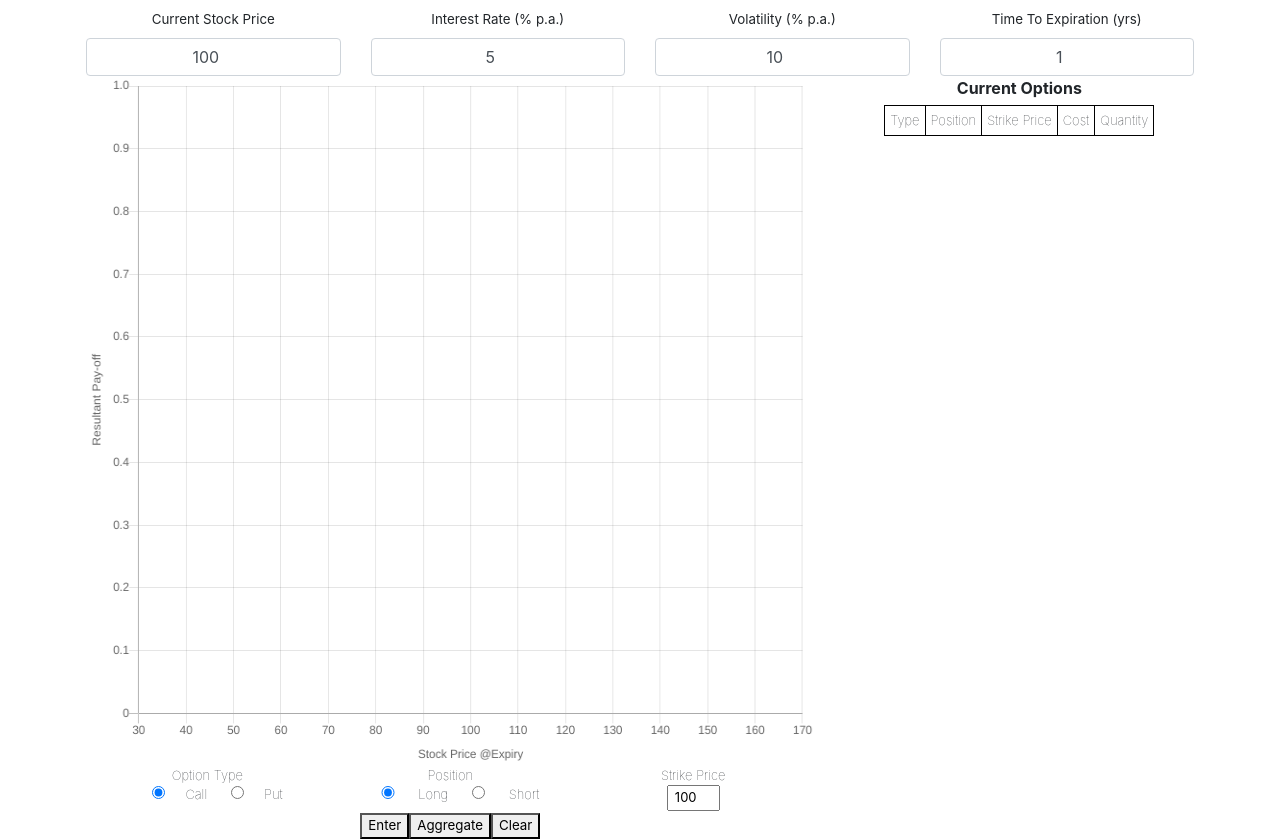
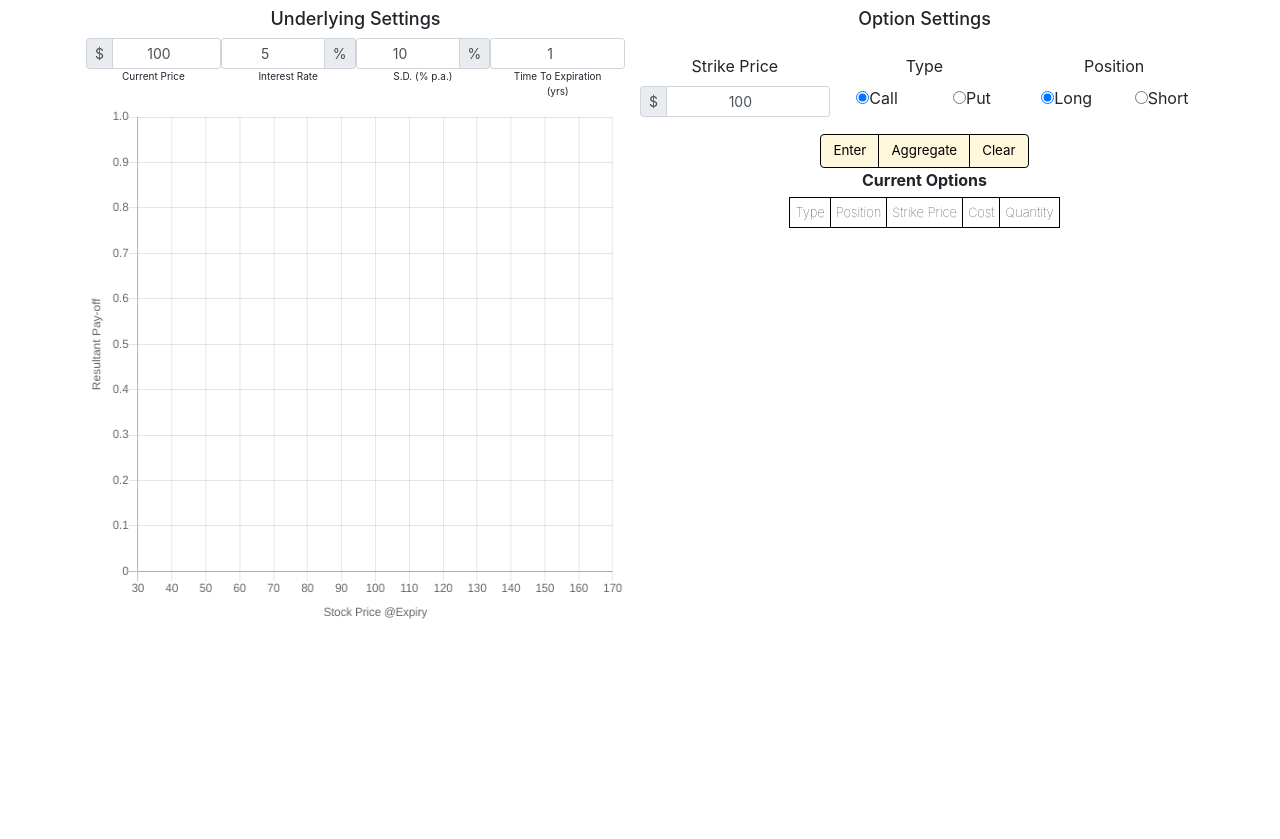
Before and after one commit to gabrielmsidik/structured-product-plotter, a plain HTML site: page index.html in a window 1280 px wide. Shown: the part 75-914 px from the top of the page. After the commit the page ends 800 px from the top, so only its background shows below. Drawn offline with nearby package versions, Linux system fonts and the light colour scheme.

Commit message:
removed use of forms - used input fields directly instead

```diff
--- a/index.html
+++ b/index.html
@@ -9,62 +9,136 @@
     </head>
     <body>
         <h1 class="container">Options Combination Pay-Off Plotter</h1>
-        <div id="subheader" class="container-fluid">For combinations of single-asset, single-expiry date European options</div>
+        <h6 class="container">For combinations of single-asset, single-expiry date European options</h6>
         <div class="container px-3">
-            <form id="stockDetailsWrapper">
+            <div class="row">
+                <div class="col-md-6">
+                    <h5>Underlying Settings</h5>
+                    <div class="row" id="stockDetailsWrapper">
+                        <div class="col-md-3">
+                            <div class="row">
+                                <div class="input-group input-group-sm">
+                                    <div class="input-group-prepend">
+                                      <span class="input-group-text" id="basic-addon1">$</span>
+                                    </div>
+                                    <input type="number" class="form-control" value="100" placeholder="Stock Price" id="stockPrice" aria-describedby="basic-addon1">
+                                </div>
+                            </div>
                             <div class="row">
                                 <div class="col">
-                        <label for="stockPrice">Current Stock Price</label>
-                        <input type="number" class="form-control" id="stockPrice" value=100>
+                                    <label for="stockPrice">Current Price</label>
                                 </div>
+                            </div>
+                        </div>
+                        <div class="col-md-3">
+                            <div class="row">
+                                <div class="input-group input-group-sm">
+                                    <input type="number" class="form-control" value="5" placeholder="I.R." id="interestRate" aria-describedby="basic-addon2">
+                                    <div class="input-group-append">
+                                      <span class="input-group-text" id="basic-addon2">%</span>
+                                    </div>
+                                </div>
+                            </div>
+                            <div class="row">
                                 <div class="col">
-                        <label for="interestRate">Interest Rate (% p.a.)</label>
-                        <input type="number" class="form-control" id="interestRate" value=5>
+                                    <label for="interestRate">Interest Rate</label>
                                 </div>
+                            </div>
+                        </div>
+                        <div class="col-md-3">
+                            <div class="row">
+                                <div class="input-group input-group-sm">
+                                    <input type="number" class="form-control" value="10" placeholder="&sigma;" id="volatility" aria-describedby="basic-addon3">
+                                    <div class="input-group-append">
+                                        <span class="input-group-text" id="basic-addon3">%</span>
+                                    </div>
+                                </div>
+                            </div>
+                            <div class="row">
                                 <div class="col">
-                        <label for="volatility">Volatility (% p.a.)</label>
-                        <input type="number" class="form-control" id="volatility" value=10>
+                                    <label for="volatility">S.D. (% p.a.)</label>
                                 </div>
+                            </div>
+                        </div>
+                        <div class="col-md-3">
+                            <div class="row">
+                                <div class="input-group input-group-sm">
+                                    <input type="number" class="form-control" value="1" placeholder="years"  id="timeToExpiration">
+                                </div>
+                            </div>
+                            <div class="row">
                                 <div class="col">
                                     <label for="timeToExpiration">Time To Expiration (yrs)</label>
-                        <input type="number" class="form-control" id="timeToExpiration" value=1>
                                 </div>
                             </div>
-            </form>
-            <div id="outerWrapper" class="row">
-                <div class="col-md-8">
+                        </div>
+                    </div>
                     <script src="https://cdn.jsdelivr.net/npm/chart.js@2.8.0"></script>
                     <div class="row">
                         <div class="col"></div>
                         <canvas id="myChart" class="col" ></canvas>
                         <div class="col"></div>
                     </div>
-                    <div id="optionProperties" class="row">
+                </div>
+                <div class="col-md-6">
+                    <h5>Option Settings</h5>
+                    <div class="row py-3" id="optionsDetailsWrapper">
+                        <div class="col-md-4">
+                            <div class="row">
                                 <div class="col">
-                            Option Type</br>
-                            <input type="radio" id="call" name="option-type" value="call" checked><label for="call">Call</label>
-                            <input type="radio" id="call" name="option-type" value="put"><label for="call">Put</label>
-                        </div>
-                        <div class="col">
-                            Position</br>
-                            <input type="radio" id="long" name="option-position" value="isLong" checked>
-                            <label for="isLong">Long</label>
-                            <input type="radio" id="long" name="option-position" value="isShort">
-                            <label for="isShort">Short</label>
-                        </div>
-                        <div class="col">
-                            Strike Price</br>
-                            <input type="number" id="strike-price" value=100>
+                                    <label for="strikePrice">Strike Price</label>
                                 </div>
                             </div>
-                    <div class="row d-flex justify-content-center" id="buttons">
-                        <button class="button">Enter</button>
-                        <button class="button">Aggregate</button>
-                        <button class="button">Clear</button>
+                            <div class="row">
+                                <div class="input-group input-group-sm">
+                                    <div class="input-group-prepend">
+                                      <span class="input-group-text" id="basic-addon4">$</span>
+                                    </div>
+                                    <input type="number" class="form-control" value="100" placeholder="Strike Price" id="strike-price" aria-describedby="basic-addon4">
+                                </div>
                             </div>
                         </div>
                         <div class="col-md-4">
-                    <div id="panelHeader">Current Options</div>
+                            <div class="row">
+                                <div class="col">
+                                    <label for="option-type">Type</label>
+                                </div>
+                            </div>
+                            <div class="row">
+                                <div class="col">
+                                    <input class="form-control-check" type="radio" id="call" name="option-type" value="isCall" checked><label for="isCall">Call</label>
+                                </div>
+                                <div class="col">
+                                    <input class="form-control-check" type="radio" id="call" name="option-type" value="isPut"><label for="isPut">Put</label>
+                                </div>
+                            </div>
+                        </div>
+                        <div class="col-md-4">
+                            <div class="row">
+                                <div class="col">
+                                    <label for="option-position">Position</label>
+                                </div>
+                            </div>
+                            <div class="row">
+                                <div class="col">
+                                    <input class="form-control-check" type="radio" id="long" name="option-position" value="isLong" checked><label for="isLong">Long</label>
+                                </div>
+                                <div class="col">
+                                    <input class="form-control-check" type="radio" id="long" name="option-position" value="isShort"><label for="isShort">Short</label>
+                                </div>
+                            </div>
+                        </div>
+                    </div>
+                    <div class="row d-flex justify-content-center">
+                        <div class="btn-group" role="group" id="buttons">
+                            <button class="btn btn-primary">Enter</button>
+                            <button class="btn btn-success">Aggregate</button>
+                            <button class="btn btn-warning">Clear</button>
+                        </div>
+                    </div>
+                    <div class="optionTable">
+                        <div class="optionTableHeader">Current Options</div>
+                        <div>
                             <table id="currentOptions">
                                 <tr>
                                     <th>Type</th>
@@ -77,10 +151,8 @@
                         </div>
                     </div>
                 </div>
-
-
-
+            </div>
+        </div>
         <script src="index.js"></script>
-
     </body>
 </html>
--- a/index.js
+++ b/index.js
@@ -57,8 +57,8 @@ function obtain_labels(stockPrice) {
     return labels;
 }
 
-const button = document.querySelector('button');
-button.addEventListener('click', addNewInput);
+const enterButton = document.querySelectorAll('button')[0];
+enterButton.addEventListener('click', addNewInput);
 let strikePriceInputElement = document.getElementById("strike-price");
 
 const aggregateButton = document.querySelectorAll('button')[1];
@@ -69,24 +69,21 @@ clearButton.addEventListener('click', clearData);
 
 strikePriceInputElement.addEventListener("keyup", function(event) {
     if (event.keyCode === 13) {
-        button.click();
+        enterButton.click();
     }
 });
 
 
 function clearData () {
-
     dataHolder = {
         labels: obtain_labels(stockPrice),
         datasets: []
     };
-
     let myChart = new Chart(ctx, {
         type: 'line',
         data: dataHolder,
         options: DEFAULT_OPTIONS
     });
-
     let optionsTable = document.getElementById('currentOptions');
     optionsTable.innerHTML = `<tr>
         <th>Option Type</th>
--- a/style.css
+++ b/style.css
@@ -1,31 +1,45 @@
 h1 {
     margin: 0 auto;
+    font-size: x-large;
+    margin-bottom: 1%;
+}
+
+h5 {
+    font-size: large;
+}
+
+h6 {
+    font-size: smaller;
+    font-style: italic;
+    font-weight: lighter;
+    margin-top: 1%;
+    margin-bottom: 2%;
+}
+
+.btn {
+    background-color: cornsilk;
+    font-size: smaller;
+    color: black;
+    border-color: black;
+}
+
+body {
     text-align: center;
 }
 
-input {
+.form-control {
     text-align: center;
-    width: 25%
-}
-
-#subheader {
-    text-align: center;
-    margin-bottom: 1%;
-}
-
-canvas {
-    max-width: 50px;
 }
 
 #stockDetailsWrapper {
     text-align: center;
-    font-size: smaller;
+    font-size: x-small;
+    margin: 0 auto;
 }
 
-#optionProperties {
+#optionDetailsWrapper {
     text-align: center;
-    font-size: small;
-    font-weight: lighter;
+    font-size: x-small;
     margin: 0 auto;
 }
 
@@ -37,15 +51,11 @@ canvas {
     margin: 0 auto
 }
 
-button {
-    font-size: smaller;
-}
-
 tr {
     text-align: center
 }
 
-#panelHeader {
+.optionTableHeader {
     text-align: center;
     font-weight: bold;
     margin-bottom: 5px;
```
Lines whose indentation alone changed are shown as unchanged.
